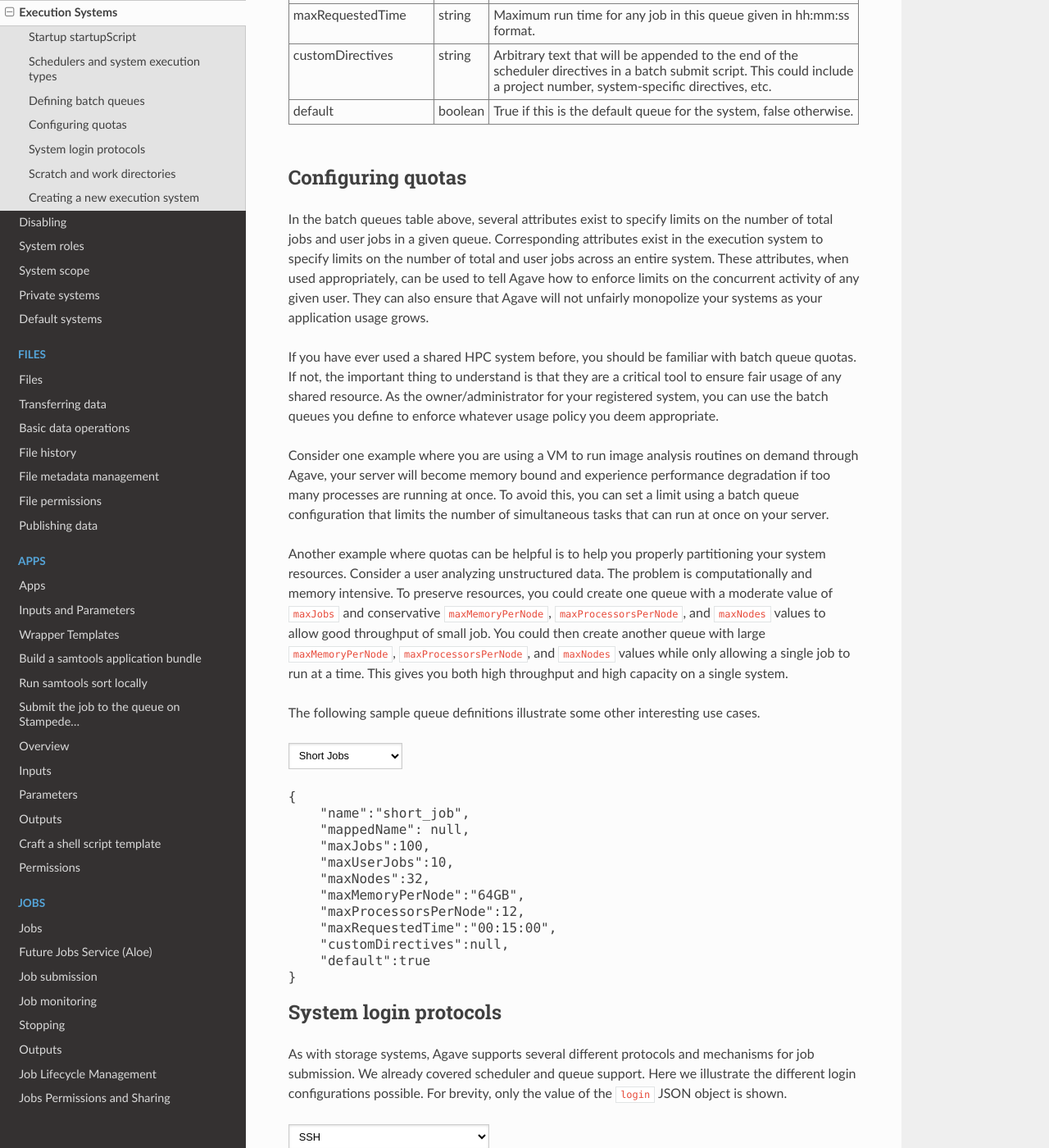
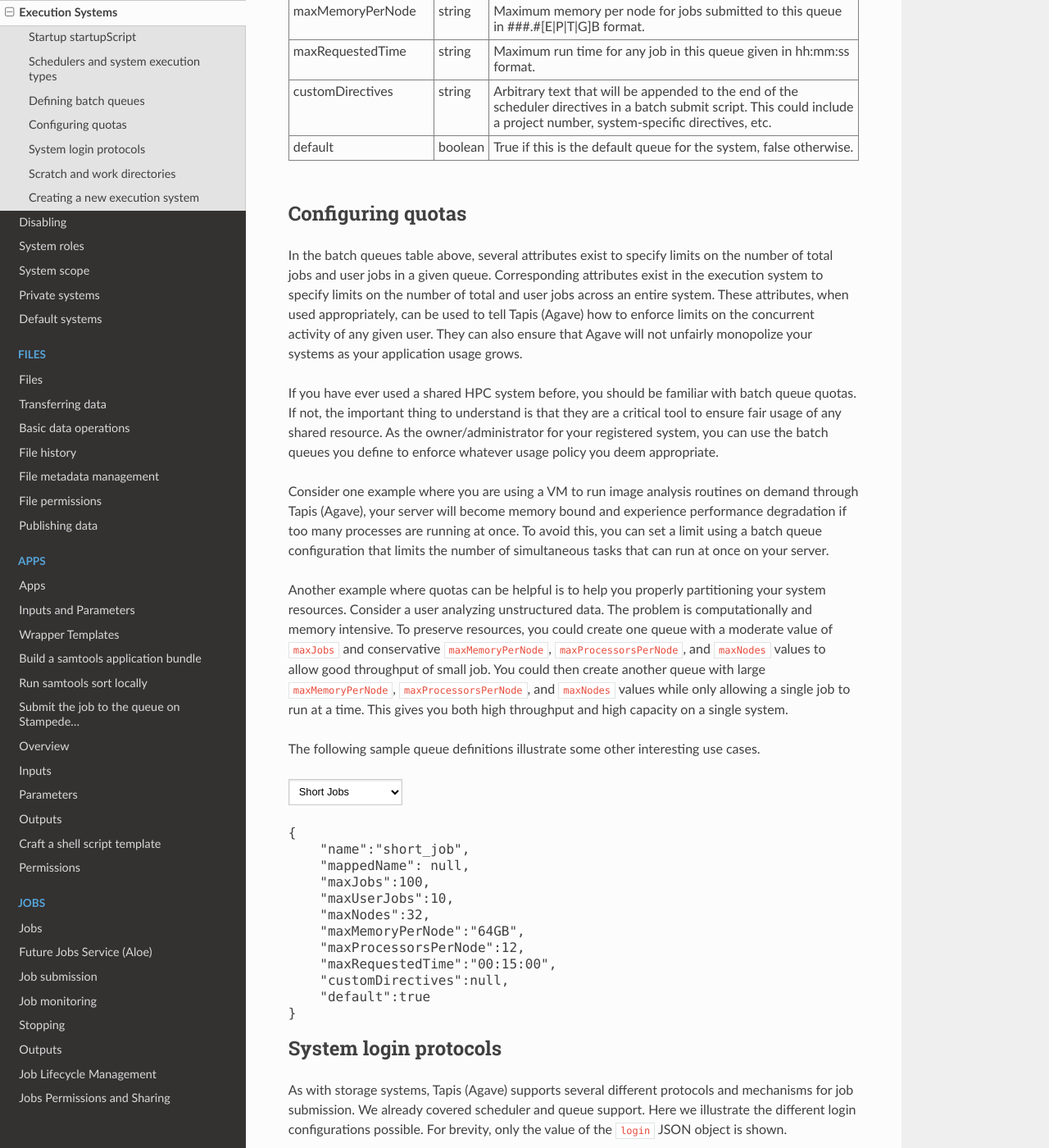
Before and after one commit to TACC-Cloud/agave-docs, a Sphinx documentation site: the page built from docs/agave/guides/systems/systems-execution.rst, in a window 1280 px wide and 1400 px high, scrolled down 5407 px. Shown: the whole window at 82% size. Built offline with Sphinx 7.4.7 and the Read the Docs theme 2.0.0, drawn with Linux system fonts in a browser that asks for light colours; pages that are not in the unit, such as notebooks, are missing from menus; cross-references to code outside the pages are shown as plain code; some of the changed text lies outside the part shown.

Commit message:
changed systems section

```diff
--- a/docs/agave/guides/systems/introduction.rst
+++ b/docs/agave/guides/systems/introduction.rst
@@ -2,11 +2,11 @@
 Systems
 =======
 
-A system in Agave represents a server or collection of servers. A server can be physical, virtual, or a collection of servers exposed through a single hostname or ip address. Systems are identified and referenced in Agave by a unique ID unrelated to their ip address or hostname. Because of this, a single physical system may be registered multiple times. This allows different users to configure and use a system in whatever way they need to for their specific needs.
+A system in Tapis (Agave) represents a server or collection of servers. A server can be physical, virtual, or a collection of servers exposed through a single hostname or ip address. Systems are identified and referenced in Agave by a unique ID unrelated to their ip address or hostname. Because of this, a single physical system may be registered multiple times. This allows different users to configure and use a system in whatever way they need to for their specific needs.
 
 Systems come in two flavors: storage and execution. Storage systems are only used for storing and interacting with data. Execution systems are used for running apps (aka jobs or batch jobs) as well as storing and interacting with data.
 
-The Systems service gives you the ability to add and discover storage and compute resources for use in the rest of the API. You may add as many or as few storage systems as you need to power your digital lab. When you register a system, it is private to you and you alone. Systems can also be published into the public space for all users to use. Depending on who is administering Agave for your organization, this may have already happened and you may already have one or more storage systems available to you by default.
+The Systems service gives you the ability to add and discover storage and compute resources for use in the rest of the API. You may add as many or as few storage systems as you need to power your digital lab. When you register a system, it is private to you and you alone. Systems can also be published into the public space for all users to use. Depending on who is administering Tapis (Agave) for your organization, this may have already happened and you may already have one or more storage systems available to you by default.
 
 In this tutorial we walk you through how to discovery, manage, share, and configure systems for your specific needs. This tutorial is best done in a hands-on manner, so if you do not have a compute or storage system of your own to use, you can grab a VM from our sandbox.
 
@@ -68,7 +68,7 @@ The Systems service allows you to list and search for systems you have registere
 
 System description can get rather verbose, so a summary object is returned when listing a resource collection. The summary object contains the most critical fields in order to reduce response size when retrieving a user's systems. You can customize this behavior using the ``filter`` query parameter.
 
-The above response my vary depending on who administers Agave for your organization. To customize this tutorial for your specific account, login.
+The above response my vary depending on who administers Tapis (Agave) for your organization. To customize this tutorial for your specific account, login.
 
 Filtering results
 -----------------
--- a/docs/agave/guides/systems/systems-execution.rst
+++ b/docs/agave/guides/systems/systems-execution.rst
@@ -5,7 +5,7 @@
 Execution Systems
 =================
 
-In contrast to storage systems, execution systems specify compute resources where application binaries can be run. In addition to the ``storage`` attribute found in storage systems, execution systems also have a ``login`` attribute describing how to connect to the remote system to submit jobs as well as several other attributes that allow Agave to determine how to stage data and run software on the system. The full list of execution system attributes is given in the following tables.
+In contrast to storage systems, execution systems specify compute resources where application binaries can be run. In addition to the ``storage`` attribute found in storage systems, execution systems also have a ``login`` attribute describing how to connect to the remote system to submit jobs as well as several other attributes that allow Tapis (Agave) to determine how to stage data and run software on the system. The full list of execution system attributes is given in the following tables.
 
 
 .. raw:: html
@@ -22,7 +22,7 @@ In contrast to storage systems, execution systems specify compute resources wher
            <tr>
                <td>available</td>
                <td>boolean</td>
-               <td>Whether the system is currently available for use in the API. Unavailable systems will not be visible to anyone but the owner. This differs from the <code>status</code> attribute in that a system may be UP, but not available for use in Agave. Defaults to true</td>
+               <td>Whether the system is currently available for use in the API. Unavailable systems will not be visible to anyone but the owner. This differs from the <code>status</code> attribute in that a system may be UP, but not available for use in Tapis (Agave). Defaults to true</td>
            </tr>
            <tr>
                <td>description</td>
@@ -69,7 +69,7 @@ In contrast to storage systems, execution systems specify compute resources wher
                <td>LSF, LOADLEVELER, PBS, SGE, CONDOR, FORK, COBALT, TORQUE, MOAB, SLURM,
                CUSTOM_LSF, CUSTOM_LOADLEVELER, CUSTOM_PBS, CUSTOM_SGE, CUSTOM_CONDOR,
                FORK, CUSTOM_COBALT, CUSTOM_TORQUE, CUSTOM_MOAB, CUSTOM_SLURM, UNKNOWN</td>
-               <td><b>Required:</b> The type of batch scheduler available on the system. This only applies to systems with executionType HPC and CONDOR. The *_CUSTOM version of each scheduler provides a mechanism for you to override the default scheduler directives added by Agave and explicitly add your own through the <span style="code">customDirectives</span> field in each of the batchQueue definitions for your system.</td>
+               <td><b>Required:</b> The type of batch scheduler available on the system. This only applies to systems with executionType HPC and CONDOR. The *_CUSTOM version of each scheduler provides a mechanism for you to override the default scheduler directives added by Tapis (Agave) and explicitly add your own through the <span style="code">customDirectives</span> field in each of the batchQueue definitions for your system.</td>
            </tr>
            <tr>
                <td>scratchDir</td>
@@ -113,9 +113,9 @@ In contrast to storage systems, execution systems specify compute resources wher
 Startup startupScript
 ---------------------
 
-Every time Agave establishes a connection to an execution system, local or remote, it will attempt to source the ``startupScript`` provided in your system definition. The value of ``startupScript`` may be an absolute path on the system (ie. "/usr/local/bin/common_aliases.sh", "/home/nryan/.bashrc", etc.) or a path relative to physical home directory of the account used to authenticate to the system (".bashrc", ".profile", "agave/scripts/startup.sh", etc).
+Every time Tapis (Agave) establishes a connection to an execution system, local or remote, it will attempt to source the ``startupScript`` provided in your system definition. The value of ``startupScript`` may be an absolute path on the system (ie. "/usr/local/bin/common_aliases.sh", "/home/nryan/.bashrc", etc.) or a path relative to physical home directory of the account used to authenticate to the system (".bashrc", ".profile", "agave/scripts/startup.sh", etc).
 
-The ``startupScript`` field supports the use of template variables which Agave will resolve at runtime before establishing a connection. If you would prefer to specify the startup script as a virtualized path on the system, prepend ``${SYSTEM_ROOT_DIR}`` to the path. If the system will be made public, you can specify a file relative to the home directory of the calling user by prefixing your ``startupScript`` value with ``${SYSTEM_ROOT_DIR}/${SYSTEM_HOME_DIR}/${USERNAME}`` A full list of the variables available is given in the following table.
+The ``startupScript`` field supports the use of template variables which Tapis (Agave) will resolve at runtime before establishing a connection. If you would prefer to specify the startup script as a virtualized path on the system, prepend ``${SYSTEM_ROOT_DIR}`` to the path. If the system will be made public, you can specify a file relative to the home directory of the calling user by prefixing your ``startupScript`` value with ``${SYSTEM_ROOT_DIR}/${SYSTEM_HOME_DIR}/${USERNAME}`` A full list of the variables available is given in the following table.
 
 
 .. raw:: html
@@ -210,7 +210,7 @@ The ``startupScript`` field supports the use of template variables which Agave w
    </tr>
    <tr>
    <td>AGAVE_JOB_EXECUTION_SYSTEM</td>
-   <td>The Agave execution system id where this job is running.</td>
+   <td>The Tapis (Agave) execution system id where this job is running.</td>
    </tr>
    <tr>
    <td>AGAVE_JOB_ARCHIVE_PATH</td>
@@ -245,7 +245,7 @@ The ``startupScript`` is :raw-html-m2r:`<strong>NOT</strong>` a virtual path rel
 Schedulers and system execution types
 -------------------------------------
 
-Agave supports job execution both interactively and through :raw-html-m2r:`<a href="http://en.wikipedia.org/wiki/Job_scheduler" title="Job Scheduler" target="_blank">batch queueing systems</a>` (aka schedulers). We cover the mechanics of job submission in the Job Management tutorial. Here we just point out that regardless of how your job is actually run on the underlying system, the process of submitting, monitoring, sharing, and otherwise interacting with your job through Agave is identical. Describing the scheduler and execution types for your system is really just a matter of picking the most efficient and/or available mechanism for running jobs on your system.
+Tapis (Agave) supports job execution both interactively and through :raw-html-m2r:`<a href="http://en.wikipedia.org/wiki/Job_scheduler" title="Job Scheduler" target="_blank">batch queueing systems</a>` (aka schedulers). We cover the mechanics of job submission in the Job Management tutorial. Here we just point out that regardless of how your job is actually run on the underlying system, the process of submitting, monitoring, sharing, and otherwise interacting with your job through Agave is identical. Describing the scheduler and execution types for your system is really just a matter of picking the most efficient and/or available mechanism for running jobs on your system.
 
 As you saw in the table above, ``executionType`` refers to the classification of jobs going into the system and ``scheduler`` refers to the type of batch scheduler used on a system. These two fields help limit the range of job submission options used on a specific system. For example, it is not uncommon for a HPC system to accept jobs from both a Condor scheduler and a batch scheduler. It is also possible, though generally discouraged, to fork jobs directly on the command line. With so many options, how would users publishing apps on such a system know what mechanism to use? Specifying the execution type and scheduler help narrow down the options to a single execution mechanism.
 
@@ -271,7 +271,7 @@ Thankfully, picking the right combination is pretty simple. The following table
            <tr>
                <td>CONDOR</td>
                <td>CONDOR</td>
-               <td>Jobs will be submitted to the condor scheduler running locally on the remote system. Agave will not do any installation for you, so the setup and administration of the Condor server is up to you.</td>
+               <td>Jobs will be submitted to the condor scheduler running locally on the remote system. Tapis (Agave) will not do any installation for you, so the setup and administration of the Condor server is up to you.</td>
            </tr>
            <tr>
                <td>CLI</td>
@@ -287,7 +287,7 @@ When you are describing your system, consider the policies put in place by your
 Defining batch queues
 ---------------------
 
-Agave supports the notion of multiple submit queues. On HPC systems, queues should map to actual batch scheduler queues on the target server. Additionally, queues are used by Agave as a mechanism for implementing quotas on job throughput in a given queue or across an entire system. Queues are defined as a JSON array of objects assigned to the ``queues`` attribute. The following table summarizes all supported queue parameters.
+Tapis (Agave) supports the notion of multiple submit queues. On HPC systems, queues should map to actual batch scheduler queues on the target server. Additionally, queues are used by Agave as a mechanism for implementing quotas on job throughput in a given queue or across an entire system. Queues are defined as a JSON array of objects assigned to the ``queues`` attribute. The following table summarizes all supported queue parameters.
 
 
 .. raw:: html
@@ -353,11 +353,11 @@ Agave supports the notion of multiple submit queues. On HPC systems, queues shou
 Configuring quotas
 ------------------
 
-In the batch queues table above, several attributes exist to specify limits on the number of total jobs and user jobs in a given queue. Corresponding attributes exist in the execution system to specify limits on the number of total and user jobs across an entire system. These attributes, when used appropriately, can be used to tell Agave how to enforce limits on the concurrent activity of any given user. They can also ensure that Agave will not unfairly monopolize your systems as your application usage grows.
+In the batch queues table above, several attributes exist to specify limits on the number of total jobs and user jobs in a given queue. Corresponding attributes exist in the execution system to specify limits on the number of total and user jobs across an entire system. These attributes, when used appropriately, can be used to tell Tapis (Agave) how to enforce limits on the concurrent activity of any given user. They can also ensure that Agave will not unfairly monopolize your systems as your application usage grows.
 
 If you have ever used a shared HPC system before, you should be familiar with batch queue quotas. If not, the important thing to understand is that they are a critical tool to ensure fair usage of any shared resource. As the owner/administrator for your registered system, you can use the batch queues you define to enforce whatever usage policy you deem appropriate.
 
-Consider one example where you are using a VM to run image analysis routines on demand through Agave, your server will become memory bound and experience performance degradation if too many processes are running at once. To avoid this, you can set a limit using a batch queue configuration that limits the number of simultaneous tasks that can run at once on your server.
+Consider one example where you are using a VM to run image analysis routines on demand through Tapis (Agave), your server will become memory bound and experience performance degradation if too many processes are running at once. To avoid this, you can set a limit using a batch queue configuration that limits the number of simultaneous tasks that can run at once on your server.
 
 Another example where quotas can be helpful is to help you properly partitioning your system resources. Consider a user analyzing unstructured data. The problem is computationally and memory intensive. To preserve resources, you could create one queue with a moderate value of ``maxJobs`` and conservative ``maxMemoryPerNode``\ , ``maxProcessorsPerNode``\ , and ``maxNodes`` values to allow good throughput of small job. You could then create another queue with large ``maxMemoryPerNode``\ , ``maxProcessorsPerNode``\ , and ``maxNodes`` values while only allowing a single job to run at a time. This gives you both high throughput and high capacity on a single system.
 
@@ -474,7 +474,7 @@ The following sample queue definitions illustrate some other interesting use cas
 System login protocols
 ----------------------
 
-As with storage systems, Agave supports several different protocols and mechanisms for job submission. We already covered scheduler and queue support. Here we illustrate the different login configurations possible. For brevity, only the value of the ``login`` JSON object is shown.
+As with storage systems, Tapis (Agave) supports several different protocols and mechanisms for job submission. We already covered scheduler and queue support. Here we illustrate the different login configurations possible. For brevity, only the value of the ``login`` JSON object is shown.
 
 
 .. raw:: html
@@ -663,7 +663,7 @@ The full list of login configuration options is given in the following table. We
            <tr>
                <td>proxy</td>
                <td>JSON Object</td>
-               <td>The proxy server through with Agave will tunnel when submitting jobs. Currently proxy servers will use the same authentication mechanism as the target server.</td>
+               <td>The proxy server through with Tapis (Agave) will tunnel when submitting jobs. Currently proxy servers will use the same authentication mechanism as the target server.</td>
            </tr>
        </tbody>
    </table>
@@ -672,7 +672,7 @@ The full list of login configuration options is given in the following table. We
 Scratch and work directories
 ----------------------------
 
-In the Job Management tutorial we will dive into how Agave manages the end-to-end lifecycle of running a job. Here we point out two relevant attributes that control where data is staged and where your job will physically run. The ``scratchDir`` and ``workDir`` attributes control where the working directories for each job will be created on an execution system. The following table summarizes the decision making process Agave uses to determine where the working directories should be created.
+In the Job Management tutorial we will dive into how Tapis (Agave) manages the end-to-end lifecycle of running a job. Here we point out two relevant attributes that control where data is staged and where your job will physically run. The ``scratchDir`` and ``workDir`` attributes control where the working directories for each job will be created on an execution system. The following table summarizes the decision making process Agave uses to determine where the working directories should be created.
 
 
 .. raw:: html
@@ -763,7 +763,7 @@ In the Job Management tutorial we will dive into how Agave manages the end-to-en
    </table>
 |
 
-While it is not required, it is a best practice to always specify ``scratchDir`` and ``workDir`` values for your execution systems and, whenever possible, place them outside of the system ``homeDir`` to ensure data privacy. The reason for this is that the file system available on many servers is actually made up of a combination of physically attached storage, mounted volumes, and network mounts. Often times, your home directory will have a very conservative quota while the mounted storage will essentially be quota free. As the above table shows, when you do not specify a ``scratchDir`` or ``workDir``\ , Agave will attempt to create your job work directories in your system ``homeDir``. It is very likely that, in the course of running simulations, you will reach the quota on your home directory, thereby causing that job and all future jobs to fail on the system until you clear up more space. To avoid this, we recommend specifying a location with sufficient available space to handle the work you want to do.
+While it is not required, it is a best practice to always specify ``scratchDir`` and ``workDir`` values for your execution systems and, whenever possible, place them outside of the system ``homeDir`` to ensure data privacy. The reason for this is that the file system available on many servers is actually made up of a combination of physically attached storage, mounted volumes, and network mounts. Often times, your home directory will have a very conservative quota while the mounted storage will essentially be quota free. As the above table shows, when you do not specify a ``scratchDir`` or ``workDir``\ , Tapis (Agave) will attempt to create your job work directories in your system ``homeDir``. It is very likely that, in the course of running simulations, you will reach the quota on your home directory, thereby causing that job and all future jobs to fail on the system until you clear up more space. To avoid this, we recommend specifying a location with sufficient available space to handle the work you want to do.
 
 Another common error that arises from not specifying thoughtful ``scratchDir`` and ``workDir`` values for your execution systems is jobs failing due to "permission denied" errors. This often happens when your ``scratchDir`` and/or ``workDir`` resolve to the actual system root. Usually the account you are using to access the system will not have permission to write to ``/``\ , so all attempts to create a job working directory fail, accurately, due to a "permission denied" error.
 
--- a/docs/agave/guides/systems/systems-management.rst
+++ b/docs/agave/guides/systems/systems-management.rst
@@ -187,4 +187,4 @@ If you simply wish to remove a system from service, you can update the system :r
 Multi-user environments
 -----------------------
 
-If your application supports a multi-user environment and those users do not have API accounts, then you may run into a situation where you are juggling multiple user credentials for a single system. Agave has a solution for this problem in the for of its Internal User feature. You can map your application users into a private user store Agave provides you and assign those users credentials on your systems. This allows you to move seamlessly from community users to private users and back without having to alter your application code. For a deep discussion on the mechanics and implications of credential management with internal users, see the :raw-html-m2r:`<a href="#internal-user-credential-management/" title="Internal User Credential Management">Internal User Credential Management</a>` guide.
+If your application supports a multi-user environment and those users do not have API accounts, then you may run into a situation where you are juggling multiple user credentials for a single system. Tapis (Agave) has a solution for this problem in the for of its Internal User feature. You can map your application users into a private user store Agave provides you and assign those users credentials on your systems. This allows you to move seamlessly from community users to private users and back without having to alter your application code. For a deep discussion on the mechanics and implications of credential management with internal users, see the :raw-html-m2r:`<a href="#internal-user-credential-management/" title="Internal User Credential Management">Internal User Credential Management</a>` guide.
--- a/docs/agave/guides/systems/systems-roles.rst
+++ b/docs/agave/guides/systems/systems-roles.rst
@@ -2,7 +2,7 @@
 System roles
 ============
 
-Systems you register are private to you and you alone. You can, however, allow other Agave clients to utilize the system you define by granting them a role on the system using the systems roles services. The available roles are given in the table below.
+Systems you register are private to you and you alone. You can, however, allow other Tapis (Agave) clients to utilize the system you define by granting them a role on the system using the systems roles services. The available roles are given in the table below.
 
 
 .. raw:: html
--- a/docs/agave/guides/systems/systems-scopes.rst
+++ b/docs/agave/guides/systems/systems-scopes.rst
@@ -179,9 +179,9 @@ To unpublish a system, make the same request with the ``action`` attribute set t
 Default systems
 ===============
 
-As you continue to use Agave over time, it will not be uncommon for you to accumulate additional storage and execution systems through both self-registration and other people sharing their systems with you. It may even be the case that you have multiple public systems available to you. In this situation, it is helpful for both you and your users to specify what the default systems should be.
+As you continue to use Tapis (Agave) over time, it will not be uncommon for you to accumulate additional storage and execution systems through both self-registration and other people sharing their systems with you. It may even be the case that you have multiple public systems available to you. In this situation, it is helpful for both you and your users to specify what the default systems should be.
 
-Default systems are the systems that are used when the user does not specify a system to use when performing a remote action in Agave. For example, specifying an ``archivePath`` in a job request, but no ``archiveSystem``\ , or specifying a ``deploymentPath`` in an app description, but no ``deploymentSystem``. In these situations, Agave will use the user's default storage system.
+Default systems are the systems that are used when the user does not specify a system to use when performing a remote action in Tapis (Agave). For example, specifying an ``archivePath`` in a job request, but no ``archiveSystem``\ , or specifying a ``deploymentPath`` in an app description, but no ``deploymentSystem``. In these situations, Agave will use the user's default storage system.
 
 Four types of default systems are possible. The following table describes them.
 
@@ -226,7 +226,7 @@ Four types of default systems are possible. The following table describes them.
    </table>
 |
 
-As a best practice, it is recommended to always specify the system you intend to use when interacting with Agave. This will eliminate ambiguity in each request and make your actions more repeatable over time as the availability and configuration of the global and user default systems may change.
+As a best practice, it is recommended to always specify the system you intend to use when interacting with Tapis (Agave). This will eliminate ambiguity in each request and make your actions more repeatable over time as the availability and configuration of the global and user default systems may change.
 
 Setting user default system
 ---------------------------
```
Also changed, not shown: docs/agave/guides/systems/systems-storage.rst (+6 -6 lines).
